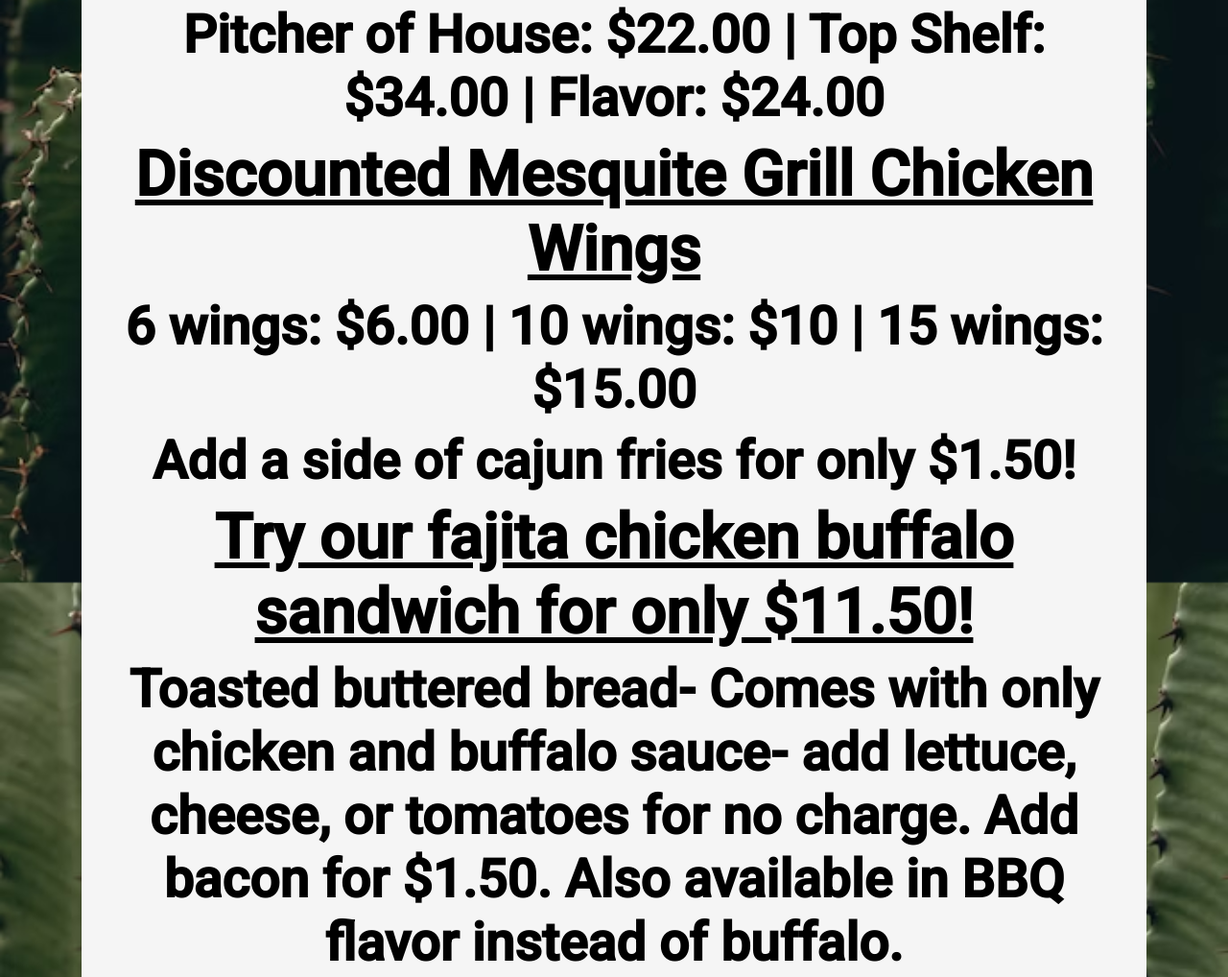
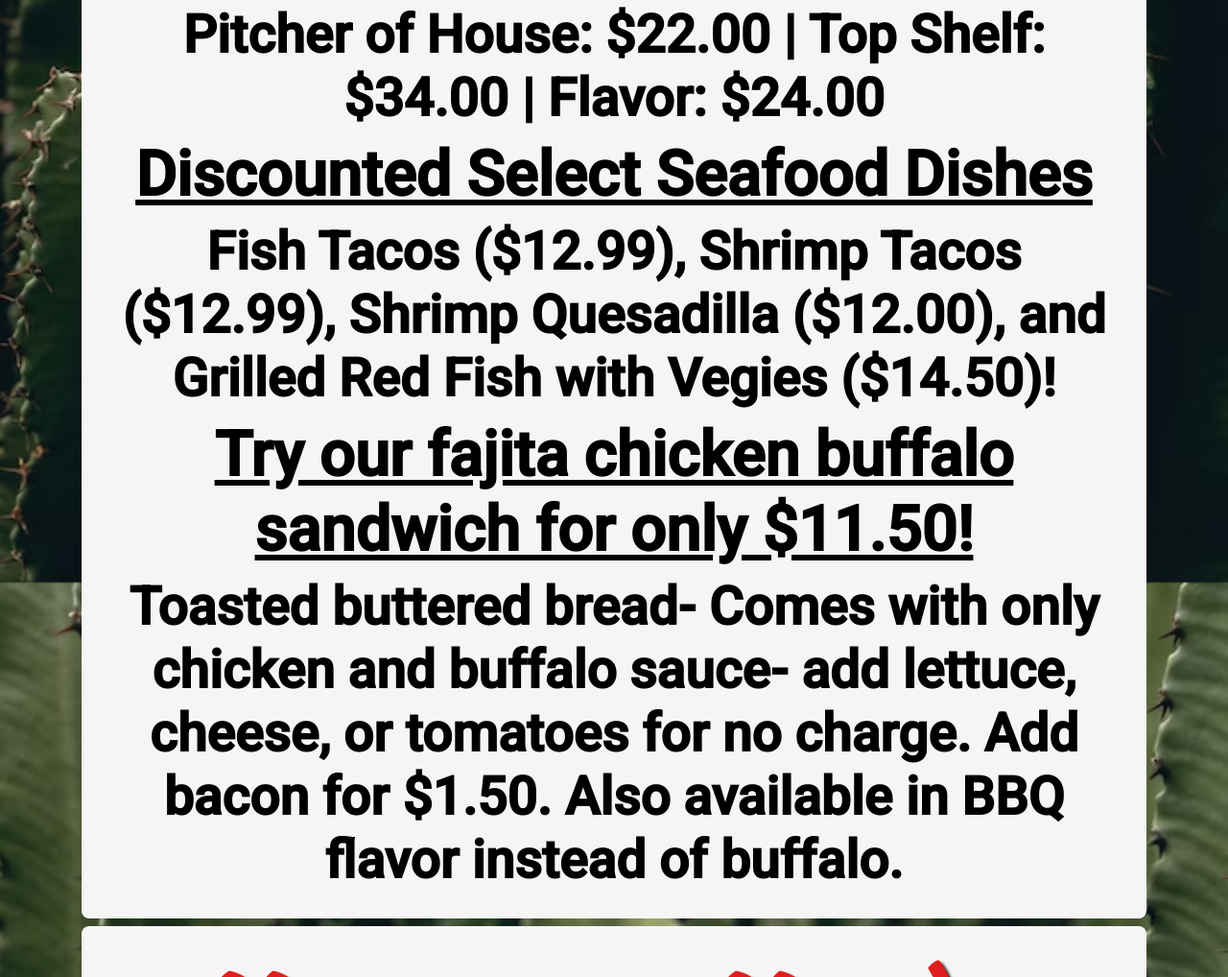
Before and after one commit to romanTheWorld88/Mis-Padres-Website, a website: page specials.html in a window 1280 px wide. Shown: the part 1314-2332 px from the top of the page at 96% size. Drawn offline with nearby package versions, Linux system fonts and the light colour scheme; a web font is replaced by a local one.

Commit message:
minor specials changes

```diff
--- a/specials.html
+++ b/specials.html
@@ -66,19 +66,15 @@
         <h2 class="myFeed3Black">Discounted Pitcher Margaritas</h2>
         <h2 class="myFeed2">Pitcher of House: $22.00 | Top Shelf: $34.00 | Flavor: $24.00</h2>
 
-        <h2 class="myFeed3Black">Discounted Mesquite Grill Chicken Wings</h2>
-        <h2 class="myFeed2">6 wings: $6.00 | 10 wings: $10 | 15 wings: $15.00</h2>
-        <h2 class="myFeed2">Add a side of cajun fries for only $1.50!</h2>
-
-        <h2 class="myFeed3Black">Try our fajita chicken buffalo sandwich for only $11.50!</h2>
-        <h2 class="myFeed2">Toasted buttered bread- Comes with only chicken and buffalo sauce- add lettuce, cheese, or tomatoes for no charge.
-          Add bacon for $1.50. Also available in BBQ flavor instead of buffalo.
-        </h2>
-
         <h2 class="myFeed3Black">Discounted Select Seafood Dishes </h2>
         <h2 class="myFeed2"> Fish Tacos ($12.99), Shrimp Tacos ($12.99), Shrimp Quesadilla ($12.00), and Grilled Red
           Fish
           with Vegies ($14.50)!</h2>
+
+          <h2 class="myFeed3Black">Try our fajita chicken buffalo sandwich for only $11.50!</h2>
+        <h2 class="myFeed2">Toasted buttered bread- Comes with only chicken and buffalo sauce- add lettuce, cheese, or tomatoes for no charge.
+          Add bacon for $1.50. Also available in BBQ flavor instead of buffalo.
+        </h2>
       </div>
 
       <!-- Monday -->
```
